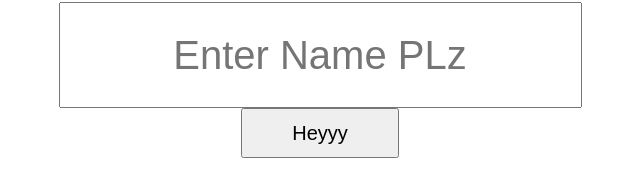
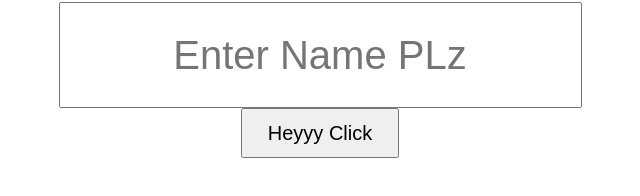
Before and after one commit to dylankidd/alert_name, a plain HTML site: page index.html in a window 1280 px wide. Shown: the part 106-302 px from the top of the page, 320-960 px from the left. Drawn offline with Linux system fonts and the light colour scheme.

Commit message:
added more text

```diff
--- a/index.html
+++ b/index.html
@@ -9,7 +9,7 @@
 		<input id="inputName" type="text" placeholder="Enter Name PLz"> <br>
 	</div>
 	<div id="inputbutton">
-		<button id="heyButton">Heyyy</button>
+		<button id="heyButton">Heyyy Click</button>
 	</div>
 
 
```
